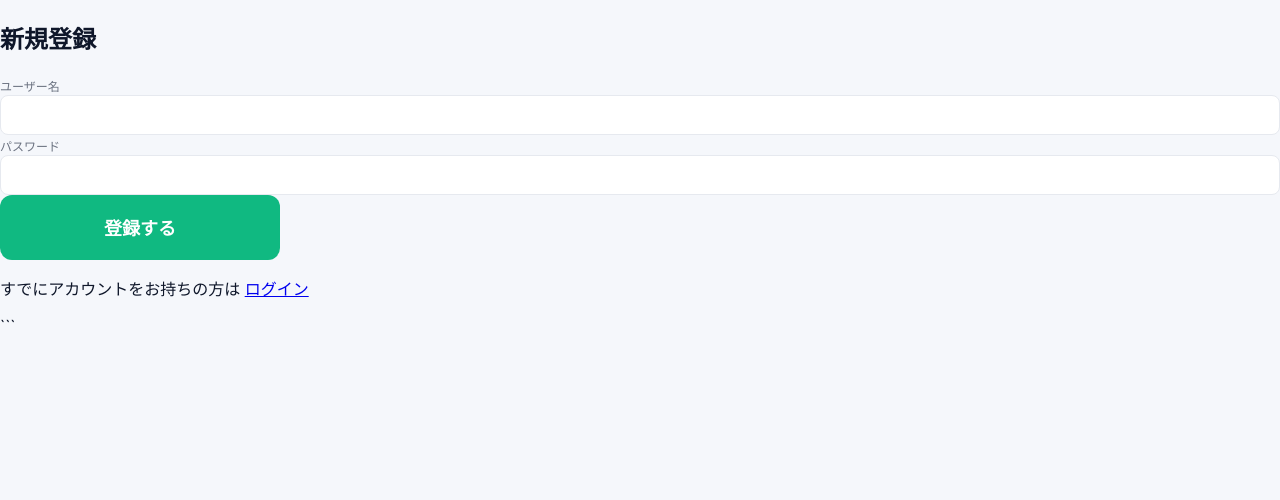
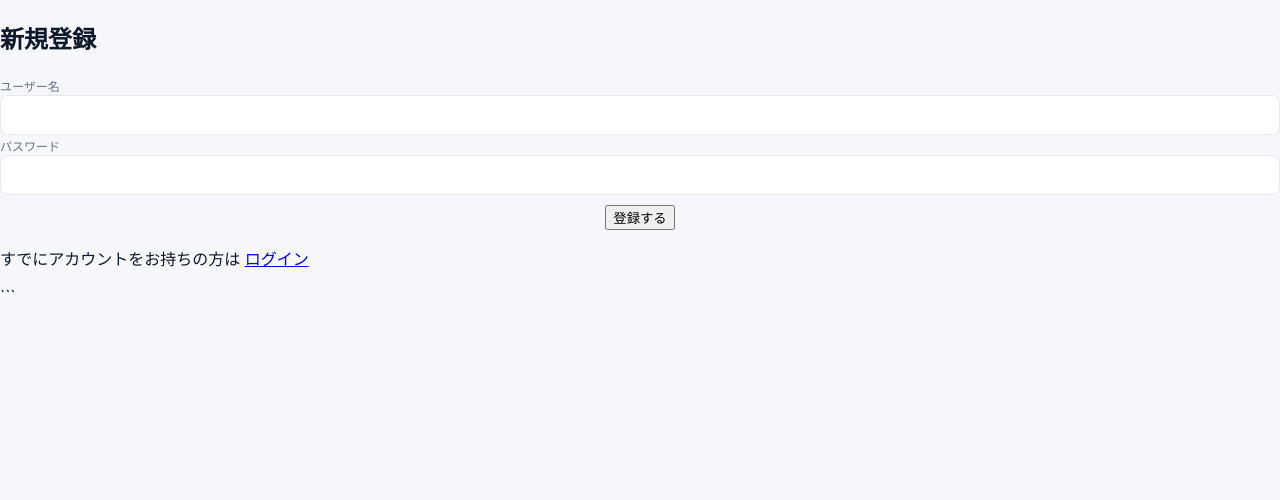
Before and after one commit to kuru9696/production, a Flask app: page /register in a window 1280 px wide. Shown: the top 500 px of the page. Run offline with Flask 3, Linux system fonts and the light colour scheme.

Commit message:
botton2を中央ぞろえに変更

```diff
--- a/static/css/style.css
+++ b/static/css/style.css
@@ -189,26 +189,10 @@ nav h4 {
 ========================= */
 
 .button2 {
-  width: 280px;
-  min-height: 65px;
-
-  padding: 10px;
-
-  background: var(--accent-2);
-  color: white;
-
-  border: none;
-  border-radius: var(--radius);
-
-  font-size: 18px;
-  font-weight: 600;
-
-  text-decoration: none;
-  text-align: center;
-
-  cursor: pointer;
-
-  transition: 0.2s;
+  display: flex;
+  justify-content: center;
+  align-items: center;
+  margin: 10px auto;
 }
 
 
```
